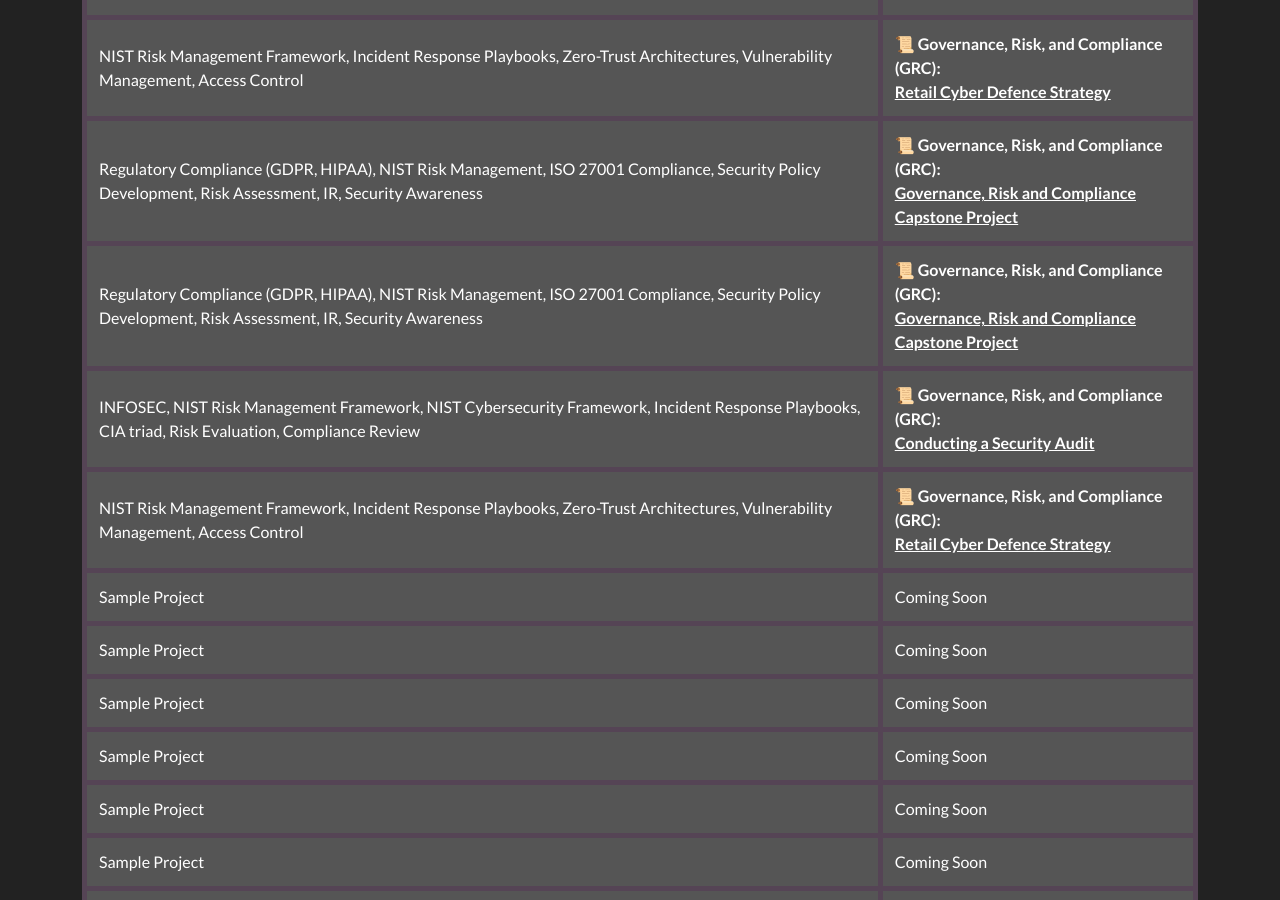
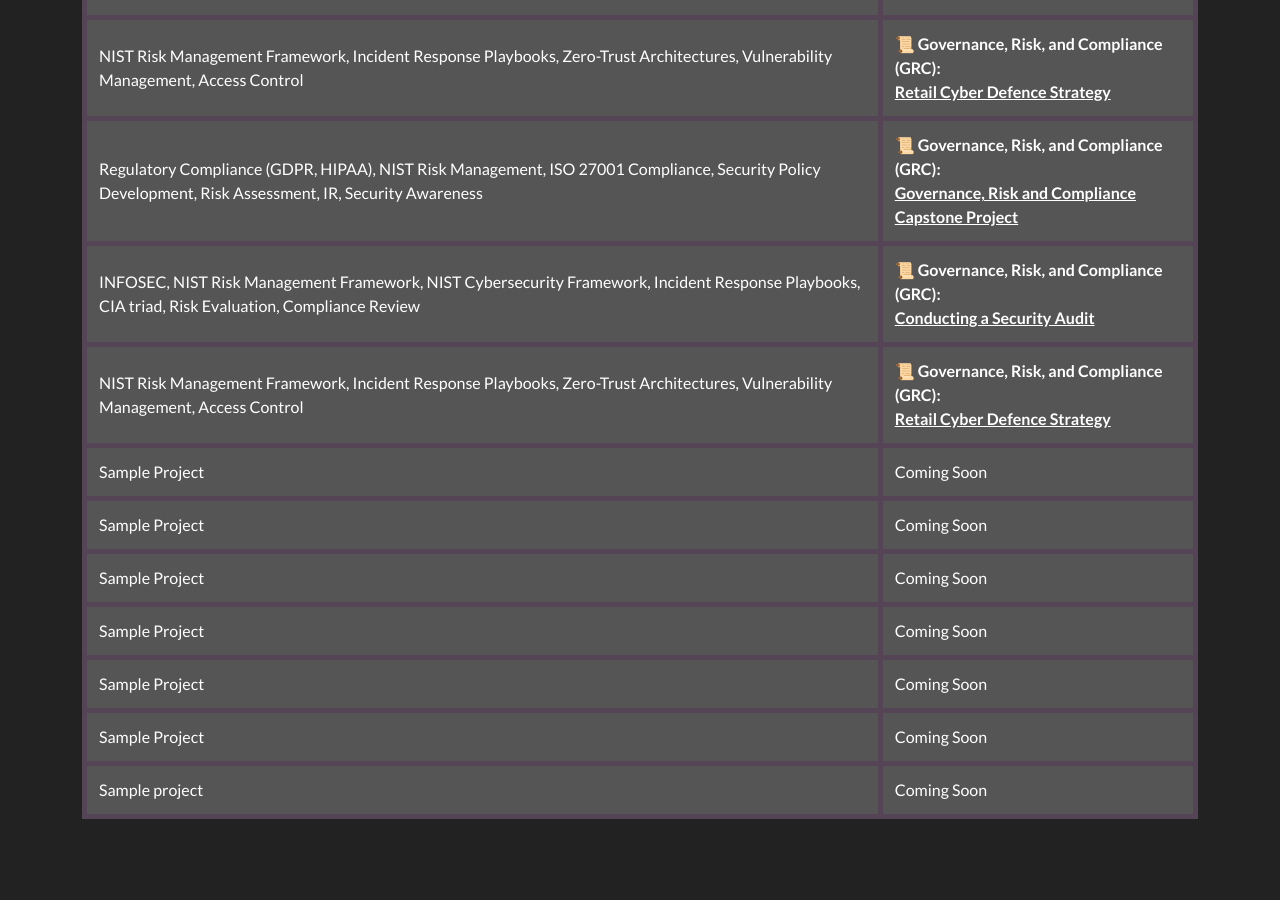
Before and after one commit to JKopal101/jkopal101.github.io, a Jekyll site: the page built from projects.md, in a window 1280 px wide and 900 px high, scrolled down 1668 px. Built offline with Jekyll 4.4.1, drawn with Linux system fonts in a browser that asks for light colours; after the commit the page ends 2535 px from its top, so only the background shows below that.

Commit message:
Update projects.md

```diff
--- a/projects.md
+++ b/projects.md
@@ -140,17 +140,6 @@ I’ve worked on a variety of projects in the Cybersecurity and IT space, focusi
     </tr>
     <tr style="background-color:#555;">
       <td style="padding:12px; border:5px solid #545;">
-         Regulatory Compliance (GDPR, HIPAA), NIST Risk Management, ISO 27001 Compliance, Security Policy Development, Risk Assessment, IR, Security Awareness
-      </td>
-      <td style="padding:12px; border:5px solid #545;">
-         <strong>📜 Governance, Risk, and Compliance (GRC): </strong> <br>
-        <strong><a href="https://github.com/JKopal101/Conducting-a-Security-Audit" style="color:white;">
-          Governance, Risk and Compliance Capstone Project
-        </a></strong>
-      </td>
-    </tr>
-    <tr style="background-color:#555;">
-      <td style="padding:12px; border:5px solid #545;">
         INFOSEC, NIST Risk Management Framework, NIST Cybersecurity Framework,
         Incident Response Playbooks, CIA triad, Risk Evaluation, Compliance Review
       </td>
```
